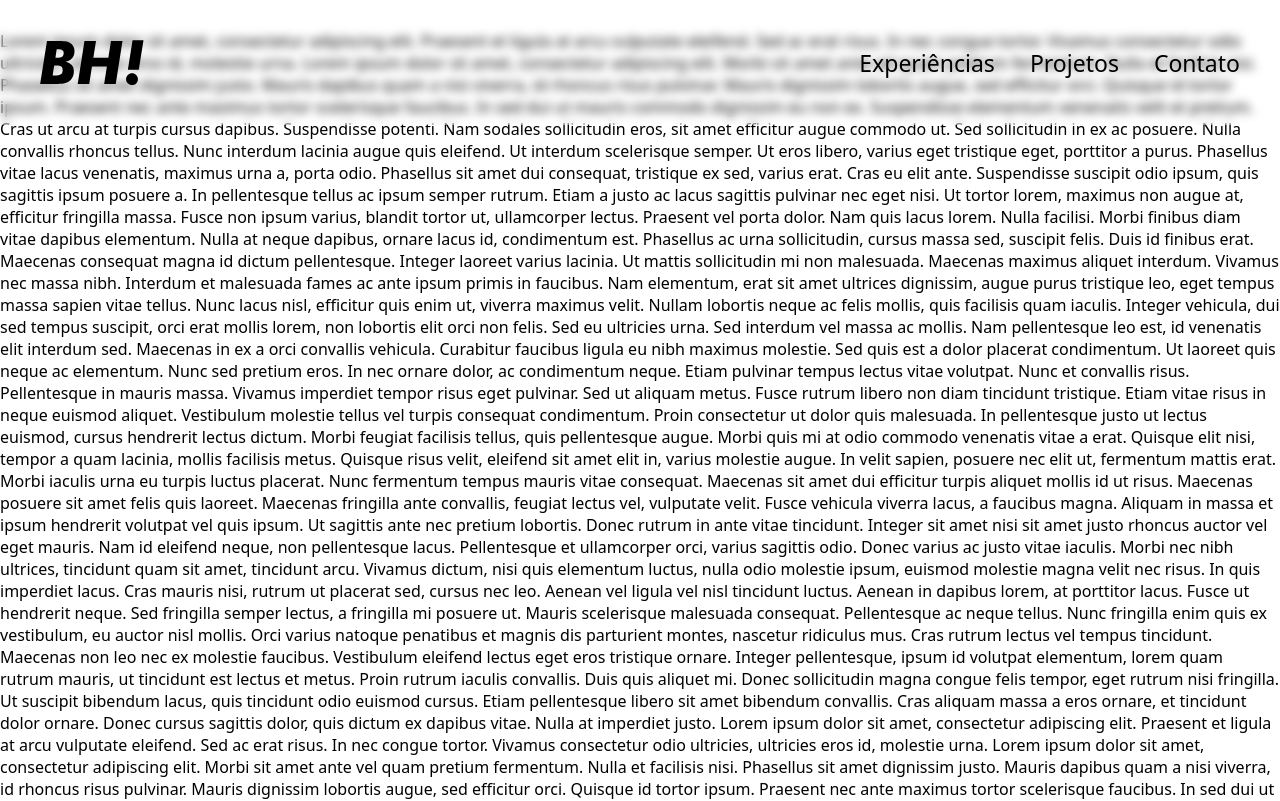
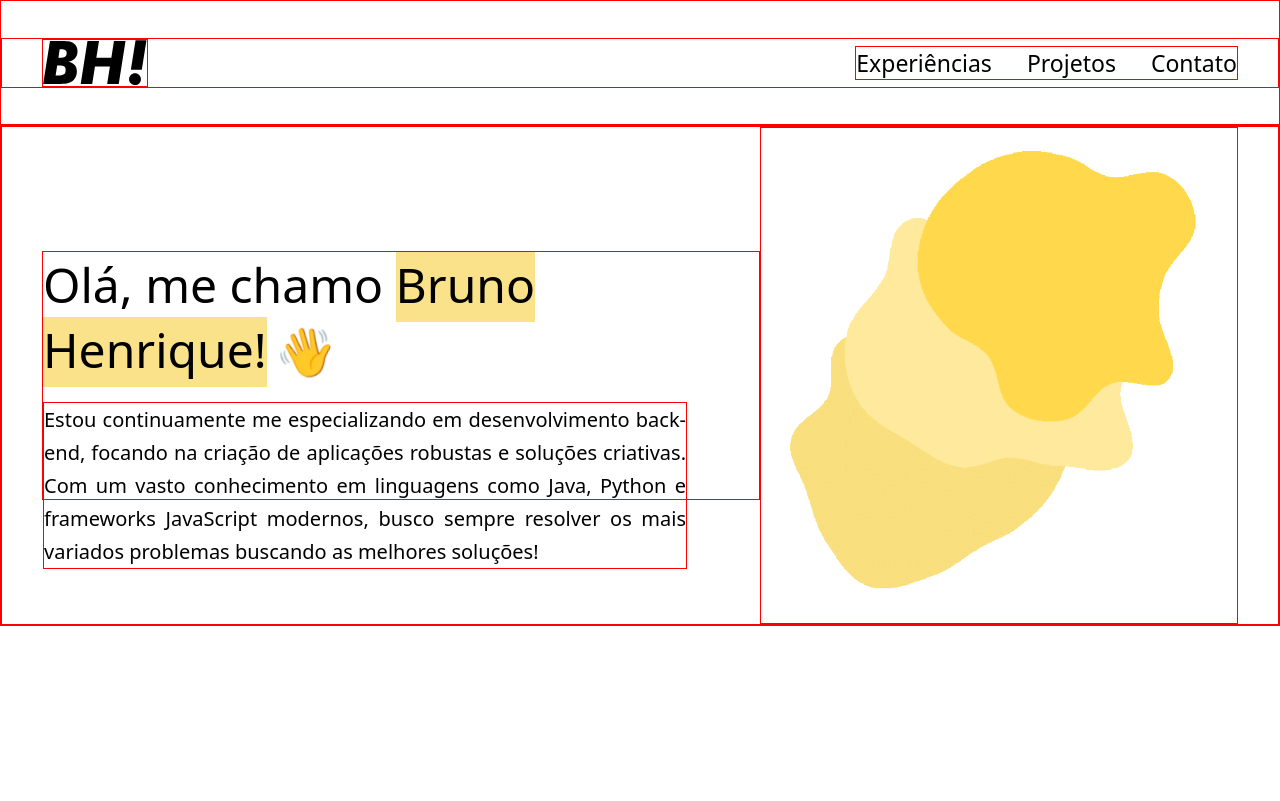
Before and after one commit to bhfsilva/portfolio, a Next.js app: page / in a window 1280 px wide. Shown: the top 801 px of the page. Built offline with nearby package versions, Linux system fonts and the light colour scheme.

Commit message:
adicionado conteudo da introducao

```diff
--- a/package.json
+++ b/package.json
@@ -1,6 +1,6 @@
 {
   "name": "portfolio-novo",
-  "version": "1.0.2",
+  "version": "1.0.3",
   "main": "index.js",
   "scripts": {
     "test": "echo \"Error: no test specified\" && exit 1",
--- a/pages/index.js
+++ b/pages/index.js
@@ -6,10 +6,10 @@ export default function Home() {
   }, []);
   return(
     <>
-        <header className="z-index-100 position-fixed left-0-px right-0-px height-125-px display-flex align-items-center justify-content-center">
-            <div className="width-100-percent padding-left-40-px padding-right-40-px display-flex align-items-center justify-content-space-between">
-                <img src="/static/header/bh-logo.svg" alt="BH! Logo"/>
-                <nav className="display-flex gap-35-px font-size-23-px">
+        <header className="ver default-outer-container z-index-100 position-fixed left-0-px right-0-px height-125-px align-items-center">
+            <div className="ver default-inner-container width-100-percent display-flex align-items-center justify-content-space-between">
+                <img className="ver" src="/static/header/bh-logo.svg" alt="BH! Logo"/>
+                <nav className="ver display-flex gap-35-px font-size-23-px">
                     <a href="#experiencias">Experiências</a>
                     <a href="#projetos">Projetos</a>
                     <a href="#contato">Contato</a>
@@ -17,9 +17,24 @@ export default function Home() {
             </div>
         </header>
         <main>
-            <section className="height-30-px position-relative top-125-px">
-
+            <section className="ver default-outer-container position-relative top-125-px">
+                <div className="ver default-inner-container display-flex align-items-center">
+                    <div className="ver height-50-percent width-60-percent display-flex flex-direction-column gap-20-px">
+                        <h1 className="font-weight-normal font-size-3-rem">
+                            Olá, me chamo <mark>Bruno Henrique!</mark>
+                            <span id="waving-emoji" className="margin-left-10-px">&#128075;</span>
+                        </h1>
+                        <p className="ver width-90-percent font-size-20-px line-height-33-px text-align-justify">
+                            Estou continuamente me especializando em desenvolvimento back-end, focando na criação de aplicações robustas e soluções criativas.
+                            Com um vasto conhecimento em linguagens como Java, Python e frameworks JavaScript modernos,
+                            busco sempre resolver os mais variados problemas buscando as melhores soluções!
+                        </p>
+                        <div></div>
+                    </div>
+                    <img className="ver width-40-percent" src="/static/intro/background-blob.gif" alt="blob gif"/>
+                </div>
             </section>
+            {/* <p>
                 Lorem ipsum dolor sit amet, consectetur adipiscing elit. Praesent et ligula at arcu vulputate eleifend. Sed ac erat risus. In nec congue tortor. Vivamus consectetur odio ultricies, ultricies eros id, molestie urna. Lorem ipsum dolor sit amet, consectetur adipiscing elit. Morbi sit amet ante vel quam pretium fermentum. Nulla et facilisis nisi. Phasellus sit amet dignissim justo. Mauris dapibus quam a nisi viverra, id rhoncus risus pulvinar. Mauris dignissim lobortis augue, sed efficitur orci. Quisque id tortor ipsum. Praesent nec ante maximus tortor scelerisque faucibus. In sed dui ut mauris commodo dignissim eu non ex.
 
                 Suspendisse elementum venenatis velit et pretium. Cras ut arcu at turpis cursus dapibus. Suspendisse potenti. Nam sodales sollicitudin eros, sit amet efficitur augue commodo ut. Sed sollicitudin in ex ac posuere. Nulla convallis rhoncus tellus. Nunc interdum lacinia augue quis eleifend. Ut interdum scelerisque semper. Ut eros libero, varius eget tristique eget, porttitor a purus. Phasellus vitae lacus venenatis, maximus urna a, porta odio.
@@ -59,6 +74,7 @@ Pellentesque et ullamcorper orci, varius sagittis odio. Donec varius ac justo vi
                 Fusce ut hendrerit neque. Sed fringilla semper lectus, a fringilla mi posuere ut. Mauris scelerisque malesuada consequat. Pellentesque ac neque tellus. Nunc fringilla enim quis ex vestibulum, eu auctor nisl mollis. Orci varius natoque penatibus et magnis dis parturient montes, nascetur ridiculus mus. Cras rutrum lectus vel tempus tincidunt. Maecenas non leo nec ex molestie faucibus. Vestibulum eleifend lectus eget eros tristique ornare.
 
                 Integer pellentesque, ipsum id volutpat elementum, lorem quam rutrum mauris, ut tincidunt est lectus et metus. Proin rutrum iaculis convallis. Duis quis aliquet mi. Donec sollicitudin magna congue felis tempor, eget rutrum nisi fringilla. Ut suscipit bibendum lacus, quis tincidunt odio euismod cursus. Etiam pellentesque libero sit amet bibendum convallis. Cras aliquam massa a eros ornare, et tincidunt dolor ornare. Donec cursus sagittis dolor, quis dictum ex dapibus vitae. Nulla at imperdiet justo.
+            </p> */}
         </main>
     </>
   )
--- a/styles/_mixins.scss
+++ b/styles/_mixins.scss
@@ -9,6 +9,7 @@
       }
     }
   } @else if $unit == null {
+    // gera classes com sem unidade de medida
     @for $i from $start through $end {
       $value: $i + 1;
       .#{$property}-#{$value} {
@@ -43,16 +44,23 @@
 }
 
 @include generate-class-by-values(display, (flex));
+@include generate-class-by-values(flex-direction, (column));
 @include generate-class-by-values(align-items, (center));
 @include generate-class-by-values(justify-content, (center, space-between));
 @include generate-class-by-values(position, (relative, absolute, fixed));
+@include generate-class-by-values(text-align, (center, justify));
+@include generate-class-by-values(font-weight, (normal));
 @include generate-class-by-increment(top, -1, 125, px);
 @include generate-class-by-increment(left, -1, 0, px);
 @include generate-class-by-increment(right, -1, 0, px);
 @include generate-class-by-increment(width, 0, 100, percent);
 @include generate-class-by-increment(width, 0, 30, px);
 @include generate-class-by-increment(height, 0, 200, px);
+@include generate-class-by-increment(height, 0, 200, percent);
 @include generate-class-by-increment(gap, 0, 40, px);
 @include generate-class-by-increment(font-size, 0, 30, px);
+@include generate-class-by-increment(font-size, 0, 10, rem);
+@include generate-class-by-increment(line-height, 0, 40, px);
 @include generate-class-by-increment(z-index, -1, 100, null);
 @include generate-position-class-by-increment(padding, (left, right), 0, 40, px);
+@include generate-position-class-by-increment(margin, (left, right), 0, 40, px);
--- /dev/null
+++ b/styles/_variables.scss
@@ -0,0 +1 @@
+$primary-yellow: #FAE28A;
--- a/styles/main.scss
+++ b/styles/main.scss
@@ -1,4 +1,5 @@
-@import 'mixins';
+@import "mixins";
+@import "variables";
 
 * {
   box-sizing: border-box;
@@ -6,6 +7,20 @@
   margin: 0;
   scroll-behavior: smooth;
   font-family: ui-sans-serif,system-ui,sans-serif,"Apple Color Emoji","Segoe UI Emoji",Segoe UI Symbol,"Noto Color Emoji";
+}
+
+.ver {
+  border: 1px solid red;
+}
+
+.default-outer-container {
+  display: flex;
+  justify-content: center;
+}
+
+.default-inner-container {
+  padding: 0px 40px;
+  max-width: 1450px;
 }
 
 a {
@@ -16,8 +31,30 @@ a {
 header {
   background-color: rgba(255, 99, 71, 0);
   backdrop-filter: blur(5px);
+}
 
-  div {
-    max-width: 1365px;
+h1 {
+  mark {
+    background-color: $primary-yellow;
+    padding-bottom: 5px;
   }
 }
+
+#waving-emoji {
+  animation-name: wave;
+  animation-duration: 1.3s;
+  animation-iteration-count: infinite;
+  display: inline-block;
+}
+
+@keyframes wave {
+  0% {
+    transform: rotate(0deg);
+  }
+  50% {
+    transform: rotate(20deg);
+  }
+  100% {
+    transform: rotate(0deg);
+  }
+}
```
Also changed, not shown: public/static/intro/background-blob.gif (added). Lines whose indentation alone changed are shown as unchanged.
